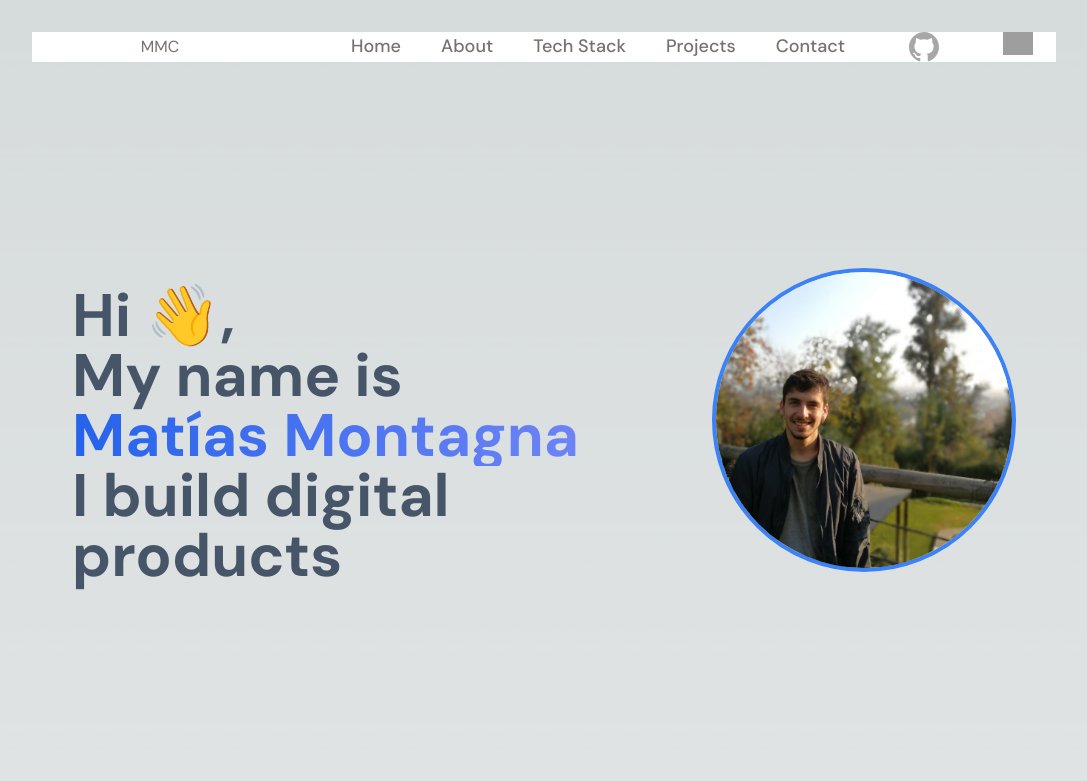
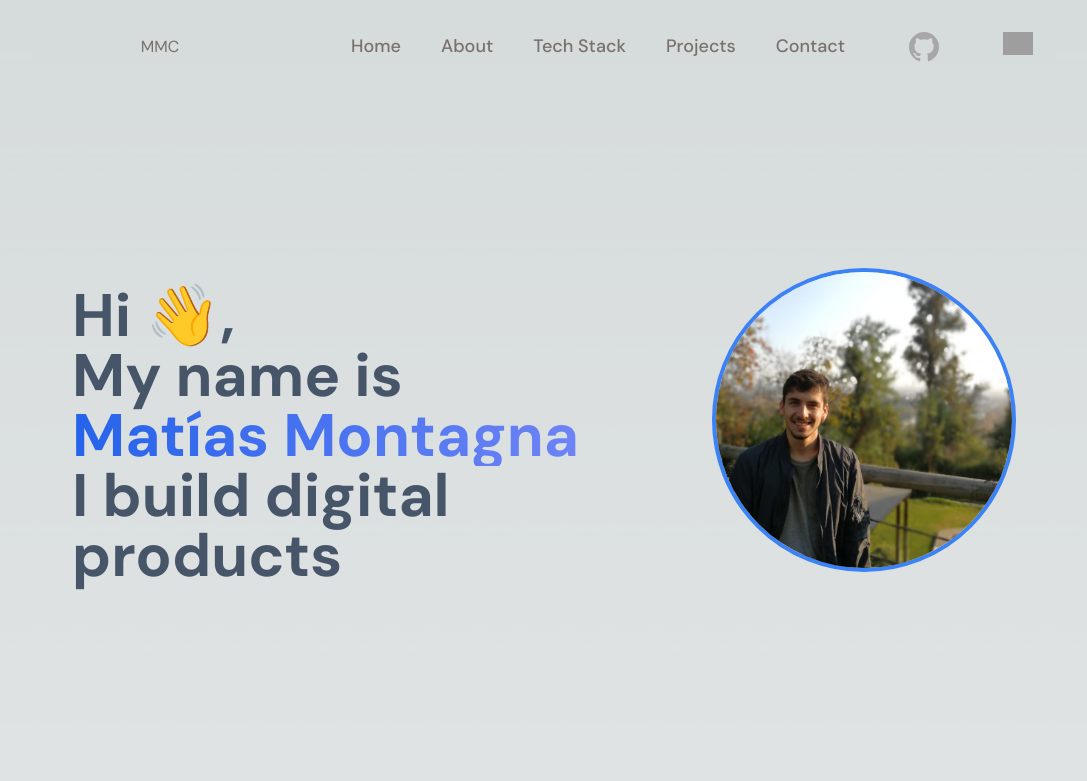
Before and after one commit to MatiasMontagna/developer-portfolio, a Next.js app: page / in a window 1280 px wide. Shown: the top 781 px of the page, without its empty margins (96-1183 px from the left). Built offline with nearby package versions, Linux system fonts and the light colour scheme; grey boxes are pictures that could not be loaded.

Commit message:
feat(navbar): make navbar redirect to sections

```diff
--- a/src/components/Nav.tsx
+++ b/src/components/Nav.tsx
@@ -7,11 +7,11 @@ import Image from 'next/image';
 import BurgerMenuIcon from './BurgerMenuIcon';
 
 const NAV_OPTIONS = [
-  'Home',
-  'About',
-  'Tech Stack',
-  'Projects',
-  'Contact',
+  { name: 'Home', href: '/' },
+  { name: 'About', href: '#about' },
+  { name: 'Tech Stack', href: '#tech-stack' },
+  { name: 'Projects', href: '#projects' },
+  { name: 'Contact', href: '#contact' },
 ];
 
 const NAV_SOCIALS = [
@@ -34,7 +34,7 @@ export default function Nav() {
   const toggleNav = () => setisNavVisible(!isNavVisible);
 
   return (
-    <nav className="flex relative flex-row bg-white dark:bg-black justify-between w-screen md:w-full mt-8">
+    <nav className="flex relative flex-row bg-primary-light dark:bg-black justify-between w-screen md:w-full mt-8">
       <div className="flex items-center justify-center w-1/4 text-stone-500 dark:text-neutral-400">
         MMC
       </div>
@@ -48,12 +48,12 @@ export default function Nav() {
       </div>
       <div className={`${isNavVisible ? 'flex' : 'hidden'} md:flex transition-all md:transition-none duration-700 ease-in bg-inherit flex-column md:flex-row md:w-3/4 justify-center items-center md:space-x-16 md:pl-10`}>
         <ul className="flex top-9 right-0 h-[80vh]  md:h-auto  absolute md:static w-1/2 md:w-auto bg-inherit flex-col md:flex-row md:justify-center space-y-10 md:space-x-10 md:space-y-0">
-          { NAV_OPTIONS.map((option) => (
+          { NAV_OPTIONS.map(({ name, href }) => (
             <li
-              key={option}
-              className="font-medium text-lg text-stone-500 dark:text-neutral-400 pl-7 md:pl-0"
+              key={name}
+              className="font-medium text-lg text-stone-500 dark:text-neutral-400 pl-7 md:pl-0 hover:text-stone-300 dark:hover:text-neutral-200"
             >
-              {option}
+              <a href={href} onClick={() => setisNavVisible(false)}>{name}</a>
             </li>
           ))}
           {NAV_SOCIALS.map((social) => (
```
